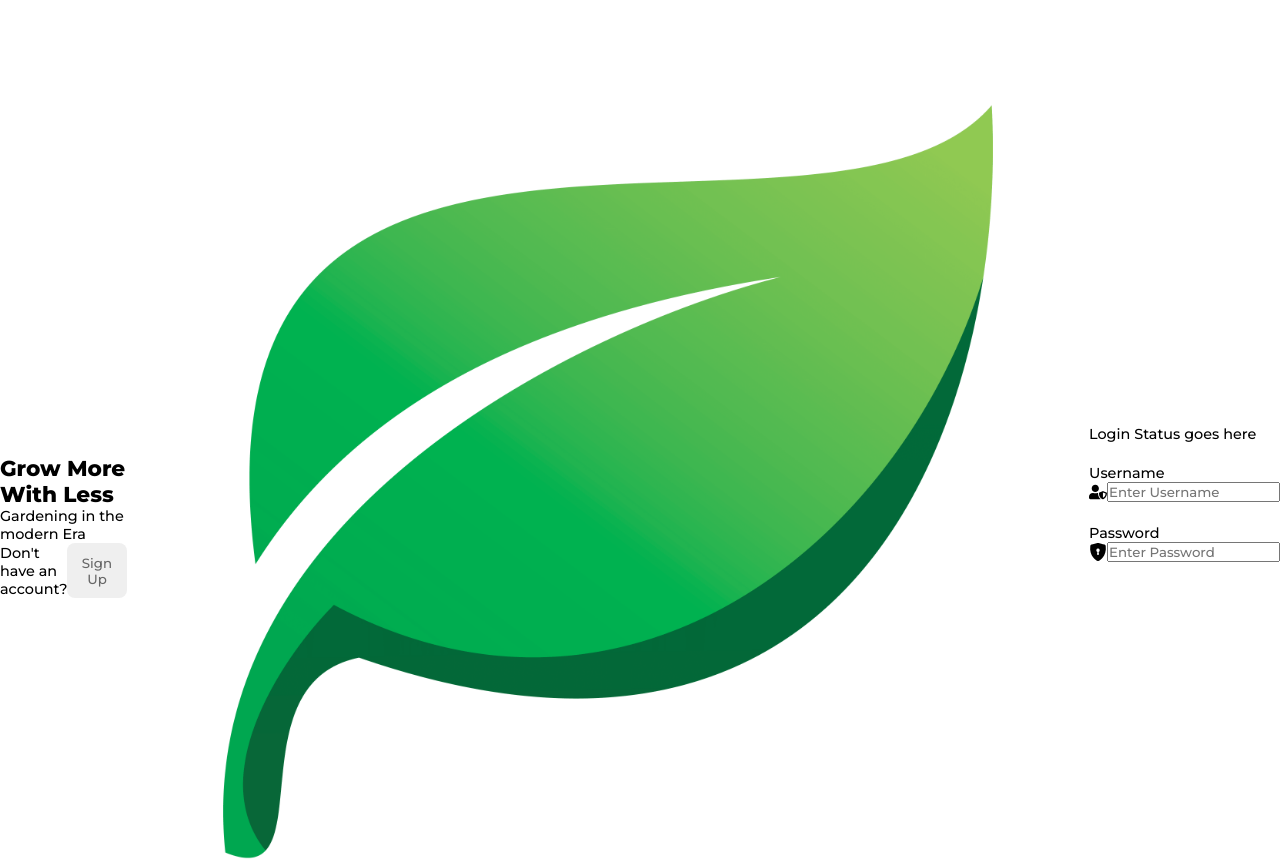
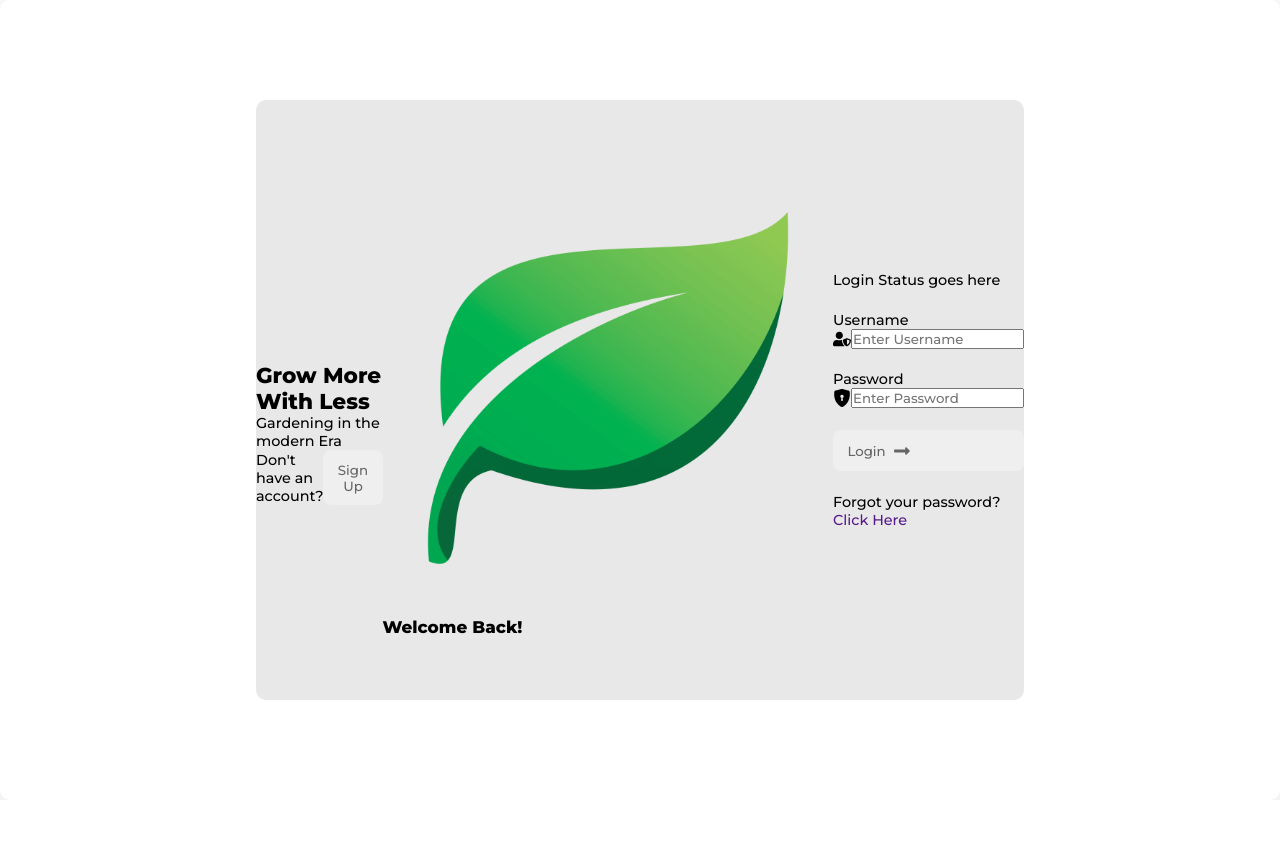
Before and after one commit to Leonline-dotcom/SmartIrrigationSystem, a React (Vite) app in the folder client/: page / in a window 1280 px wide. Shown: the top 860 px of the page. After the commit the page ends 800 px from the top, so only its background shows below. Built offline with nearby package versions, Linux system fonts and the light colour scheme; grey boxes are pictures that could not be loaded.

Commit message:
added submit button

```diff
--- a/client/src/App.scss
+++ b/client/src/App.scss
@@ -96,3 +96,23 @@ img, video{
     color: var(--primaryColor);
     background-color:var(--paleGreen);
 }
+
+//Styling for Pages
+
+.loginPage{
+    height: 100vh;
+    width: 100%;
+    margin: auto;
+    border-radius: 10px;
+    overflow: hidden;
+    box-shadow: 0 7px 50px rgb(214, 223, 213) ;
+
+    .container{
+        height: 75vh;
+        width: 60%;
+        margin: auto;
+        justify-content: space-between;
+        border-radius: 10px;
+        background: hsl(0,0%,91%);
+    }
+}
--- a/client/src/Components/Login/Login.jsx
+++ b/client/src/Components/Login/Login.jsx
@@ -5,6 +5,7 @@ import { Link } from 'react-router-dom'
 //import icon
 import { FaUserShield } from "react-icons/fa";
 import { BsShieldLockFill } from "react-icons/bs";
+import { FaLongArrowAltRight } from "react-icons/fa";
 
 // Import Assets
 import video from '../../Assets/LoginAssets/Watering_Plant.mp4'
@@ -57,6 +58,16 @@ const Login = () => {
               <input type="password" id='password' placeholder='Enter Password' />
             </div>
           </div>
+
+          <button type='submit' className='btn flex'>
+            <span>Login</span>
+            <FaLongArrowAltRight className='icon' />
+          </button>
+
+          <span className="forgotPassword">
+            Forgot your password? <a href="">Click Here</a>
+          </span>
+
         </form>
       </div>
 
```
